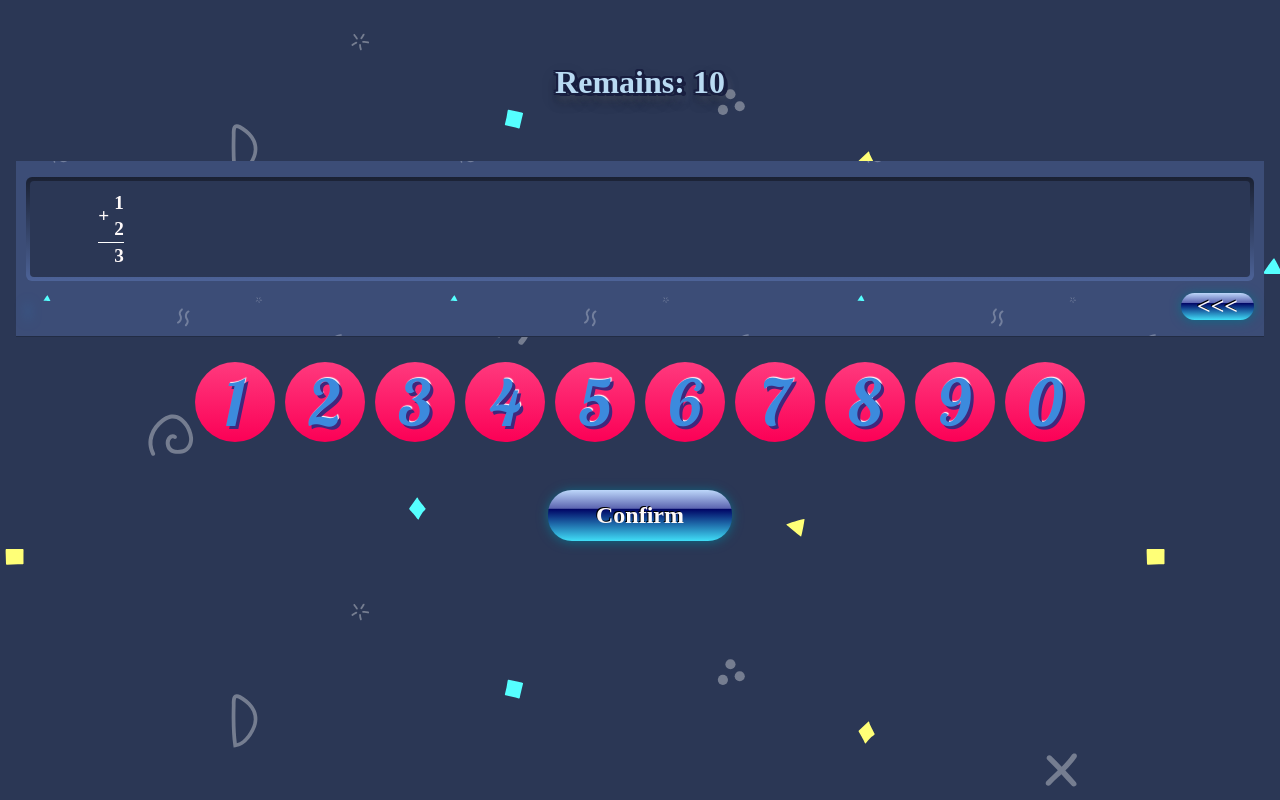
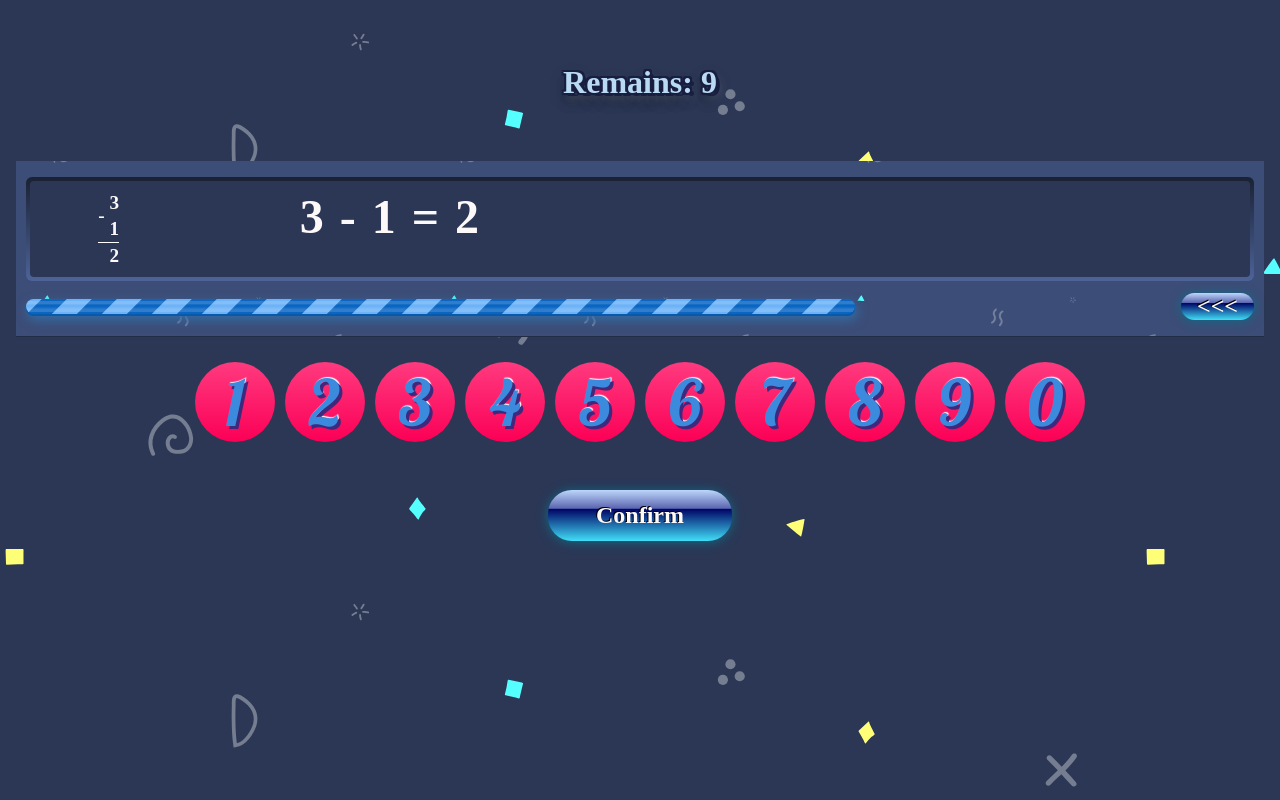
Before and after one commit to perseus-sergey/next-1plus2, a Next.js app in the folder 1plus2/: page /en/math/category/sequence/10 in a window 1280 px wide. Built offline with nearby package versions, Linux system fonts and the light colour scheme.

Commit message:
docs: add progress line to monitor

```diff
--- a/1plus2/components/ExercisePage/ExercisePage.tsx
+++ b/1plus2/components/ExercisePage/ExercisePage.tsx
@@ -1,12 +1,12 @@
 'use client';
 
-import { useState } from 'react';
+import { useEffect, useState } from 'react';
 import SectionTitle from '../SectionTitle/SectionTitle';
 import styles from './ExercisePage.module.scss';
 import { ELang, EMessageNames, IExerciseParams, getTitleFromMap } from '@/libs/langMessages';
-import { getExerciseQuantity } from '@/libs/utils';
 import Monitor from '../Monitor/Monitor';
 import Keyboard from '../Keyboard/Keyboard';
+import { makeExerciseArray } from '@/libs/exercises/math';
 
 export type TMinusPlus = '-' | '+' | '>' | '<' | '=';
 
@@ -17,27 +17,38 @@ interface IExerciseComponentProps {
 }
 
 const ExercisePage = ({ lang, exerciseParams, chosenMaxNum }: IExerciseComponentProps) => {
-  const [exerciseLeft, setExerciseLeft] = useState(getExerciseQuantity(exerciseParams.exercise));
-  const [n1, setN1] = useState(1);
-  const [n2, setN2] = useState(2);
-  const [answer, setAnswer] = useState(3);
-  const [minPlus, setMinPlus] = useState<TMinusPlus>('+');
+  const [exerciseArray, setExerciseArray] = useState([[0, 0, 0]]);
+
+  useEffect(() => {
+    setExerciseArray(makeExerciseArray(chosenMaxNum));
+  }, []);
+
+  const enterClickHandler = () => {
+    if (!exerciseArray.length) return;
+    const [, ...rest] = exerciseArray;
+    setExerciseArray(rest);
+  };
+
+  if (!lang || !exerciseParams || !chosenMaxNum) return <h2>Loading...</h2>;
+  if (!exerciseArray.length) return <h2>EOA</h2>;
 
   return (
     <section className={styles.ExercisePage} data-testid="ExercisePage">
       <SectionTitle
-        name={`${getTitleFromMap(EMessageNames.LEFT_EXS_NUM_MSG, lang)}: ${exerciseLeft}`}
+        name={`${getTitleFromMap(EMessageNames.LEFT_EXS_NUM_MSG, lang)}: ${exerciseArray.length}`}
       />
       <Monitor
-        n1={n1}
-        n2={n2}
-        minusPlus={minPlus}
-        answer={answer}
+        n1={exerciseArray[0][0]}
+        n2={Math.abs(exerciseArray[0][1])}
+        minusPlus={exerciseArray[0][1] > 0 ? '+' : '-'}
+        answer={exerciseArray[0][2]}
+        arrExsLength={exerciseArray.length}
         isDelBtnActive={!!Number(exerciseParams.keyboardKeys[0])}
       />
       <Keyboard
         keyboardKeys={exerciseParams.keyboardKeys}
         enterBtnTitle={getTitleFromMap(EMessageNames.BTN_ENTER, lang)}
+        enterClickHandler={enterClickHandler}
       />
     </section>
   );
--- a/1plus2/components/Keyboard/Keyboard.tsx
+++ b/1plus2/components/Keyboard/Keyboard.tsx
@@ -4,9 +4,10 @@ import TextButton from '../TextButton/TextButton';
 interface IKeyboardProps {
   keyboardKeys: string[];
   enterBtnTitle: string;
+  enterClickHandler: () => void;
 }
 
-const Keyboard = ({ keyboardKeys, enterBtnTitle }: IKeyboardProps) => (
+const Keyboard = ({ keyboardKeys, enterBtnTitle, enterClickHandler }: IKeyboardProps) => (
   <section className="keyboard" data-testid="Keyboard">
     <div id="key_btns" className="keyboard-line">
       {keyboardKeys.map((keyboardKey) => (
@@ -15,7 +16,7 @@ const Keyboard = ({ keyboardKeys, enterBtnTitle }: IKeyboardProps) => (
     </div>
 
     <div className="keyboard-line">
-      <TextButton>{enterBtnTitle}</TextButton>
+      <TextButton onClick={enterClickHandler}>{enterBtnTitle}</TextButton>
     </div>
   </section>
 );
--- a/1plus2/components/KeyboardButton/KeyboardButton.tsx
+++ b/1plus2/components/KeyboardButton/KeyboardButton.tsx
@@ -1,8 +1,16 @@
+'use client';
+
+import { useEffect, useState } from 'react';
 import styles from './KeyboardButton.module.scss';
 
 interface KeyboardButtonProps extends React.ButtonHTMLAttributes<HTMLButtonElement> {
   value: string;
 }
+
+const keyInitStyle = {
+  fontColor: styles.keyColorPink,
+  bgColor: styles.keyBgColorYellow,
+};
 
 const generateRandomColor = (): string[] => {
   const keyColorStyles = [
@@ -21,12 +29,15 @@ const generateRandomColor = (): string[] => {
   if (colorIndx === bgColorIndx) {
     return generateRandomColor();
   }
-
   return [keyColorStyles[colorIndx].fontColor, keyColorStyles[bgColorIndx].bgColor];
 };
 
 const KeyboardButton = ({ value }: KeyboardButtonProps) => {
-  const [fontColor, bgColor] = generateRandomColor();
+  const [{ fontColor, bgColor }, setKeyStyle] = useState(keyInitStyle);
+  useEffect(() => {
+    const [fontColor, bgColor] = generateRandomColor();
+    setKeyStyle({ fontColor, bgColor });
+  }, []);
 
   return (
     <button
--- a/1plus2/components/Monitor/Monitor.module.scss
+++ b/1plus2/components/Monitor/Monitor.module.scss
@@ -71,6 +71,11 @@
 }
 .minusPlus {
   padding-right: 5px;
+}
+
+.displayExercise {
+  display: flex;
+  gap: 1rem;
 }
 
 .infoBlock {
--- a/1plus2/components/Monitor/Monitor.tsx
+++ b/1plus2/components/Monitor/Monitor.tsx
@@ -1,3 +1,4 @@
+import { NUMBER_OF_EXERCISES } from '@/libs/exercises/math';
 import { TMinusPlus } from '../ExercisePage/ExercisePage';
 import TextButton from '../TextButton/TextButton';
 import styles from './Monitor.module.scss';
@@ -7,13 +8,23 @@ interface MonitorProps {
   n1: number;
   n2: number;
   answer: number;
+  arrExsLength: number;
   isDelBtnActive?: boolean;
 }
 
-const Monitor = ({ minusPlus, n1, n2, answer, isDelBtnActive = true }: MonitorProps) => (
+const Monitor = ({
+  minusPlus,
+  n1,
+  n2,
+  answer,
+  arrExsLength = 10,
+  isDelBtnActive = true,
+}: MonitorProps) => (
   <section className={styles.Monitor} data-testid="Monitor">
     <div className={styles.displayWrapper}>
       <div className={styles.display} id="display">
+        {n1 ? (
+          <>
             <table className={styles.columnExs} hidden={false}>
               <tbody>
                 <tr>
@@ -30,11 +41,28 @@ const Monitor = ({ minusPlus, n1, n2, answer, isDelBtnActive = true }: MonitorPr
                 </tr>
               </tbody>
             </table>
+
+            <div className={styles.displayExercise}>
+              <div className={styles.exsLeft}>{n1}</div>
+              <div className={styles.exsMp}>{minusPlus}</div>
+              <div className={styles.exsCenter}>{n2}</div>
+              <div className={styles.exsEqual}>{'='}</div>
+              <div className={styles.exsRight}>{answer}</div>
+            </div>
+          </>
+        ) : (
+          <span>Loading...</span>
+        )}
       </div>
     </div>
     <div className={styles.infoBlock}>
       <div className={styles.progressBlock}>
-        <div className={styles.progressBar}>progress..</div>
+        <div
+          className={styles.progressBar}
+          style={{ width: `${Math.min((arrExsLength / NUMBER_OF_EXERCISES) * 100, 100)}%` }}
+        >
+          progress..
+        </div>
       </div>
       {isDelBtnActive && (
         <TextButton className="cancelButton" style={{ padding: '0 1rem' }}>
--- /dev/null
+++ b/1plus2/libs/exercises/math.ts
@@ -0,0 +1,61 @@
+import { createArray } from '../utils';
+
+export const NUMBER_OF_EXERCISES = 10;
+const HARD_LEVELS_IN_ARRAY = 2;
+
+const makeRandForEqual = (maxN = 100): number[] => {
+  const randN1 = (): number => {
+    const a = Math.floor(Math.random() * maxN) + 1; //  1 to maxN   0,maxN => (Math.random() * (maxN+1))
+    return a % 10 ? a : randN1();
+  };
+  const randN2 = (): number => {
+    const a = Math.floor(Math.random() * (2 * maxN + 1)) - maxN; // -maxN,maxN
+    return a % 10 ? a : randN2();
+  };
+
+  const n1 = randN1();
+  const n2 = randN2();
+  return [n1, n2, n1 + n2];
+};
+
+function pushIntoArr(arr: number[][], quant: number, maxN: number, arEx: number[]): number[][] {
+  // console.log('🚀 ~ file: langMessages.ts:261 ~ pushIntoArr ~ arr:', arr);
+  // console.log('🚀 ~ file: langMessages.ts:261 ~ pushIntoArr ~ arEx:', arEx);
+  if (arEx[2] > maxN || arEx[2] <= 0) return arr;
+  if (!(quant < maxN) || !JSON.stringify(arr).includes(JSON.stringify(arEx))) return [...arr, arEx];
+  return arr;
+}
+
+// => [[n1, n2, res], [n1, n2, res]]
+const setArrEqual = (quant: number, maxN: number): number[][] =>
+  createArray(quant).reduce((acc) => {
+    const makeExsParts = (): number[] => {
+      const exerciseParts = makeRandForEqual(maxN);
+      const max_n = Math.max(exerciseParts[0], exerciseParts[1]);
+      const minTen = max_n - (max_n % 10);
+      if (
+        exerciseParts[2] > maxN ||
+        exerciseParts[2] <= 0 ||
+        exerciseParts[2] > minTen + 10 ||
+        exerciseParts[2] < minTen
+      ) {
+        return makeExsParts();
+      }
+      return exerciseParts;
+    };
+    return pushIntoArr(acc, quant, maxN, makeExsParts());
+  }, []);
+
+export const makeExerciseArray = (maxNum = 100, numOfExs = NUMBER_OF_EXERCISES): number[][] => {
+  const maxNumOfLevel = Math.floor(maxNum / HARD_LEVELS_IN_ARRAY);
+  const quantExsPerLevel = Math.floor(numOfExs / HARD_LEVELS_IN_ARRAY);
+
+  const arrTest = createArray(HARD_LEVELS_IN_ARRAY).reduce((acc: number[][], _, n) => {
+    return [
+      ...acc,
+      ...setArrEqual(Math.floor(quantExsPerLevel * 0.7 * (n + 1)), maxNumOfLevel * (n + 1)),
+    ];
+  }, []);
+  console.log('🚀 ~ file: math.ts:60 ~ makeExerciseArray ~ arrTest:', arrTest);
+  return arrTest;
+};
--- a/1plus2/libs/langMessages.ts
+++ b/1plus2/libs/langMessages.ts
@@ -1,8 +1,3 @@
-import { createArray } from './utils';
-
-const NUMBER_OF_EXERCISES = 10;
-const HARD_LEVELS_IN_ARRAY = 2;
-
 export enum ELang {
   en = 'en',
   ua = 'ua',
@@ -241,60 +236,3 @@ export const getCatFromMap = (
   lang: ELang = ELang.en,
   mapTitleObj = categoriesMap.get(msg)
 ): TCatObject => (mapTitleObj ? mapTitleObj[lang] : { title: '', description: '' });
-
-const makeRandForEqual = (maxN = 100): number[] => {
-  const randN1 = (): number => {
-    const a = Math.floor(Math.random() * maxN) + 1; //  1 to maxN   0,maxN => (Math.random() * (maxN+1))
-    return a % 10 ? a : randN1();
-  };
-  const randN2 = (): number => {
-    const a = Math.floor(Math.random() * (2 * maxN + 1)) - maxN; // -maxN,maxN
-    return a % 10 ? a : randN2();
-  };
-
-  const n1 = randN1();
-  const n2 = randN2();
-  return [n1, n2, n1 + n2];
-};
-
-function pushIntoArr(arr: number[][], quant: number, maxN: number, arEx: number[]): number[][] {
-  // console.log('🚀 ~ file: langMessages.ts:261 ~ pushIntoArr ~ arr:', arr);
-  // console.log('🚀 ~ file: langMessages.ts:261 ~ pushIntoArr ~ arEx:', arEx);
-  if (arEx[2] > maxN || arEx[2] <= 0) return arr;
-  if (!(quant < maxN) || !JSON.stringify(arr).includes(JSON.stringify(arEx))) return [...arr, arEx];
-  return arr;
-}
-
-// => [[n1, n2, res], [n1, n2, res]]
-const setArrEqual = (quant: number, maxN: number): number[][] =>
-  createArray(quant).reduce((acc) => {
-    const makeExsParts = (): number[] => {
-      const exerciseParts = makeRandForEqual(maxN);
-      const max_n = Math.max(exerciseParts[0], exerciseParts[1]);
-      const minTen = max_n - (max_n % 10);
-      if (
-        exerciseParts[2] > maxN ||
-        exerciseParts[2] <= 0 ||
-        exerciseParts[2] > minTen + 10 ||
-        exerciseParts[2] < minTen
-      ) {
-        return makeExsParts();
-      }
-      return exerciseParts;
-    };
-    return pushIntoArr(acc, quant, maxN, makeExsParts());
-  }, []);
-
-const makeExerciseArray = (numOfExs = NUMBER_OF_EXERCISES, maxNum = 100) => {
-  const maxNumOfLevel = Math.floor(maxNum / HARD_LEVELS_IN_ARRAY);
-  const quantExsPerLevel = Math.floor(numOfExs / HARD_LEVELS_IN_ARRAY);
-
-  const arrTest = createArray(HARD_LEVELS_IN_ARRAY).reduce((acc, _, n) => {
-    return [
-      ...acc,
-      ...setArrEqual(Math.floor(quantExsPerLevel * 0.7 * (n + 1)), maxNumOfLevel * (n + 1)),
-    ];
-  }, []);
-  return arrTest;
-};
-console.log('🚀 ~ file: langMessages.ts:304 ~ makeExerciseArray:', makeExerciseArray());
```
Lines whose indentation alone changed are shown as unchanged.
